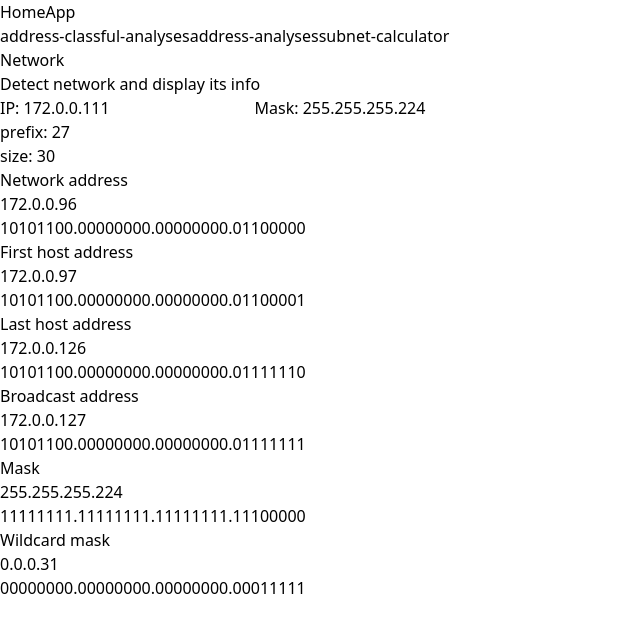
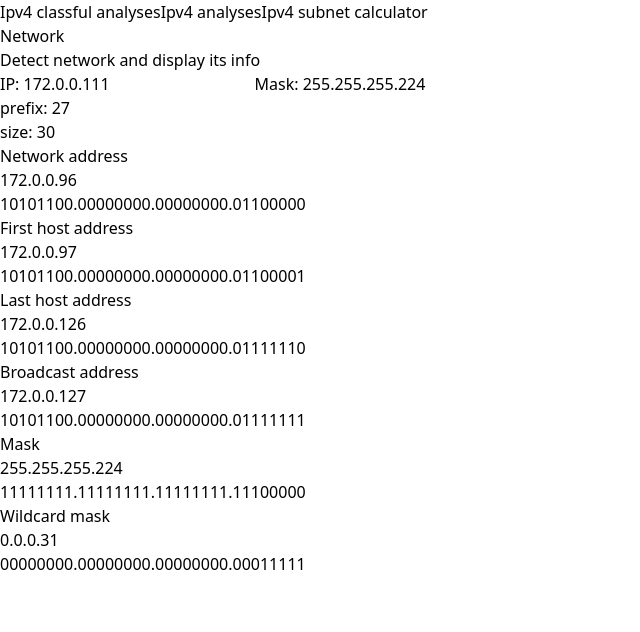
Before and after one commit to eazyip/ez-ip-app, a Vue app: page /app/ipv4/address-analyses in a window 1280 px wide. Shown: the top 632 px of the page, without its empty margins (0-640 px from the left). Built offline with nearby package versions, Linux system fonts and the light colour scheme.

Commit message:
routing by name

```diff
--- a/src/App.vue
+++ b/src/App.vue
@@ -2,14 +2,12 @@
     <header>
         <div>
             <nav>
-                <NavItem route="/">Home</NavItem>
-                <NavItem route="/app">App</NavItem>
+                <!-- <NavItem to="home">Home</NavItem> -->
+                <!-- <NavItem to="app">App</NavItem> -->
                 <div class="pl-4">
-                    <NavItem route="/app/ipv4/address-classful-analyses"
-                        >address-classful-analyses</NavItem
-                    >
-                    <NavItem route="/app/ipv4/address-analyses">address-analyses</NavItem>
-                    <NavItem route="/app/ipv4/subnet-calculator">subnet-calculator</NavItem>
+                    <NavItem to="ipv4-address-classful-analyses">Ipv4 classful analyses</NavItem>
+                    <NavItem to="ipv4-address-analyses">Ipv4 analyses</NavItem>
+                    <NavItem to="ipv4-subnet-calculator">Ipv4 subnet calculator</NavItem>
                 </div>
             </nav>
         </div>
--- a/src/components/NavItem.vue
+++ b/src/components/NavItem.vue
@@ -1,12 +1,14 @@
 <template>
-    <RouterLink :to="route" class="m-1 p-2 block bg-green-600 text-white"><slot></slot></RouterLink>
+    <RouterLink :to="{ name: to }" class="m-1 p-2 block bg-green-600 text-white"
+        ><slot></slot
+    ></RouterLink>
 </template>
 
 <script setup lang="ts">
 import { RouterLink } from 'vue-router'
 
 defineProps({
-    route: {
+    to: {
         type: String,
         required: true
     }
```
Also changed, not shown: src/router/index.ts (+3 -6 lines).
